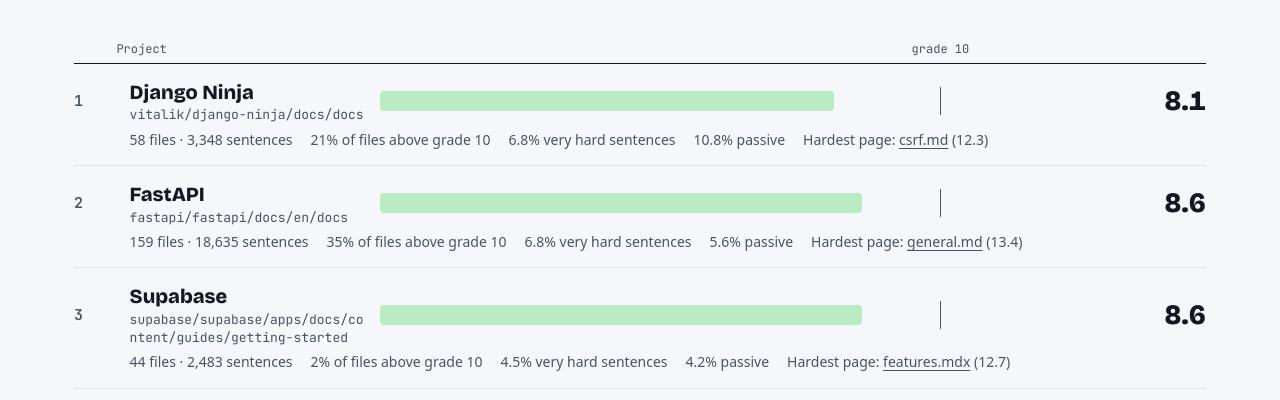
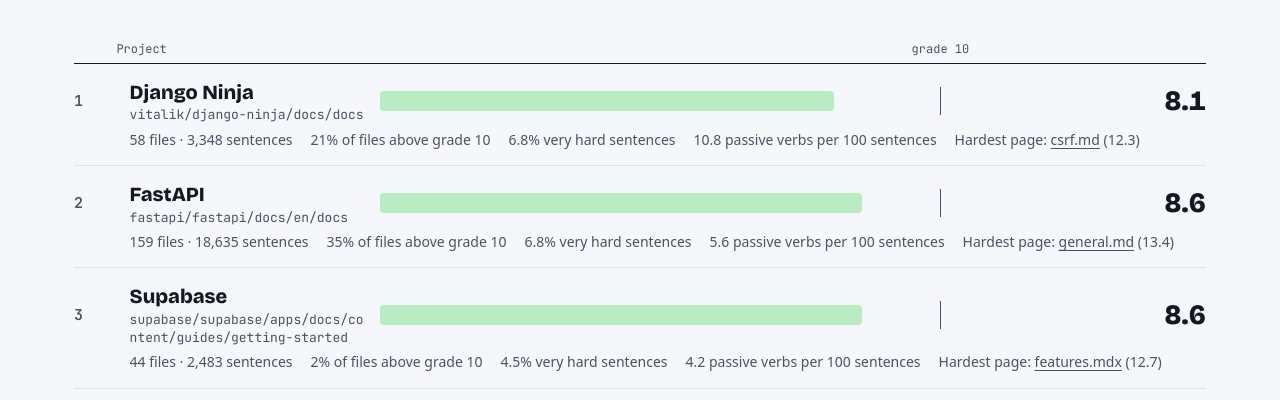
Before and after one commit to bharadwaj-pendyala/papa, a plain HTML site: page site/leaderboard.html in a window 1280 px wide. Shown: the part 356-756 px from the top of the page. Drawn offline with nearby package versions, Linux system fonts and the light colour scheme; a web font is replaced by a local one.

Commit message:
fix: label leaderboard passive counts per 100 sentences (#19)
The figure counts passive verbs per 100 sentences, not the share of
sentences that are passive.

```diff
--- a/site/leaderboard.html
+++ b/site/leaderboard.html
@@ -111,7 +111,7 @@
         <span>${p.files} files · ${p.sentences.toLocaleString()} sentences</span>
         <span>${p.over10}% of files above grade 10</span>
         <span>${p.very_hard}% very hard sentences</span>
-        <span>${p.passive}% passive</span>
+        <span>${p.passive} passive verbs per 100 sentences</span>
         <span>Hardest page: <a href="${esc(worst)}">${esc(p.worst.split("/").pop())}</a> (${p.worst_grade})</span>
       </span>
     </li>`;
```
